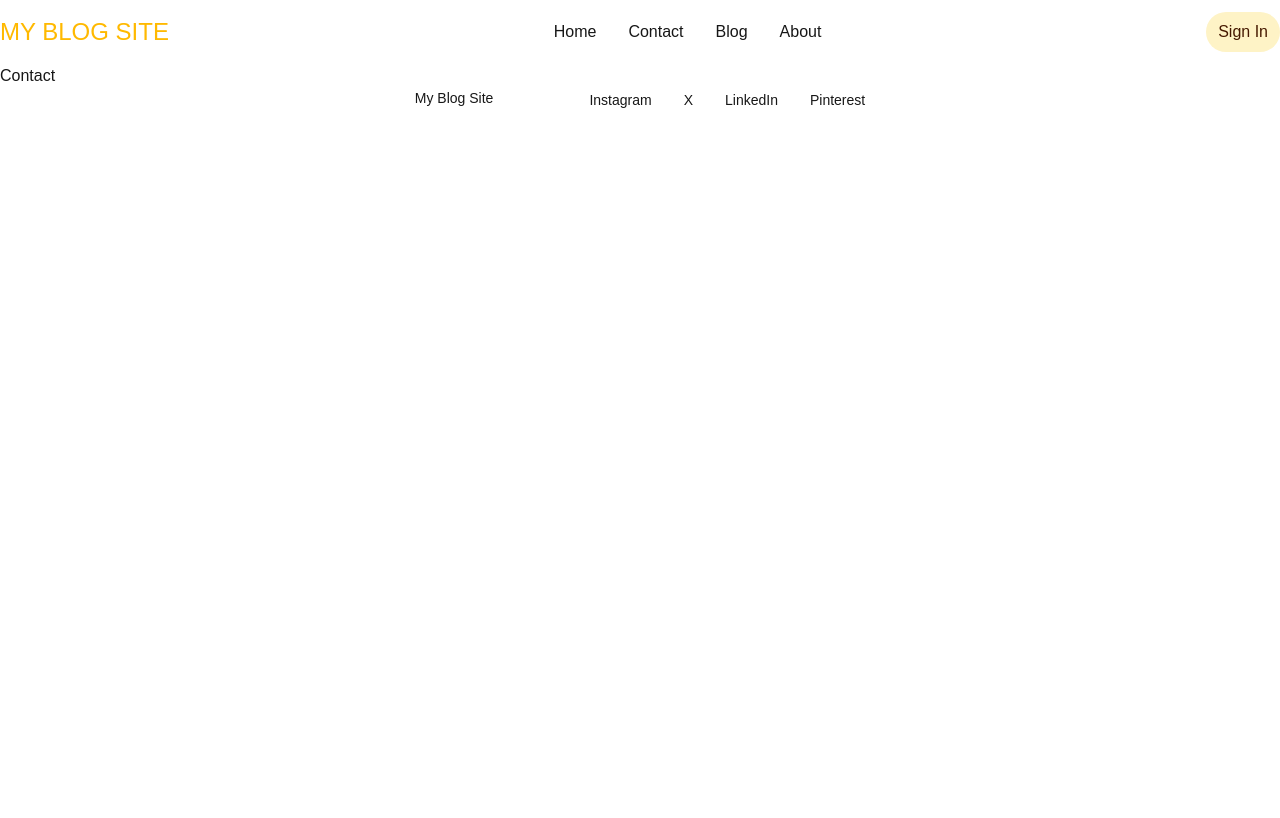
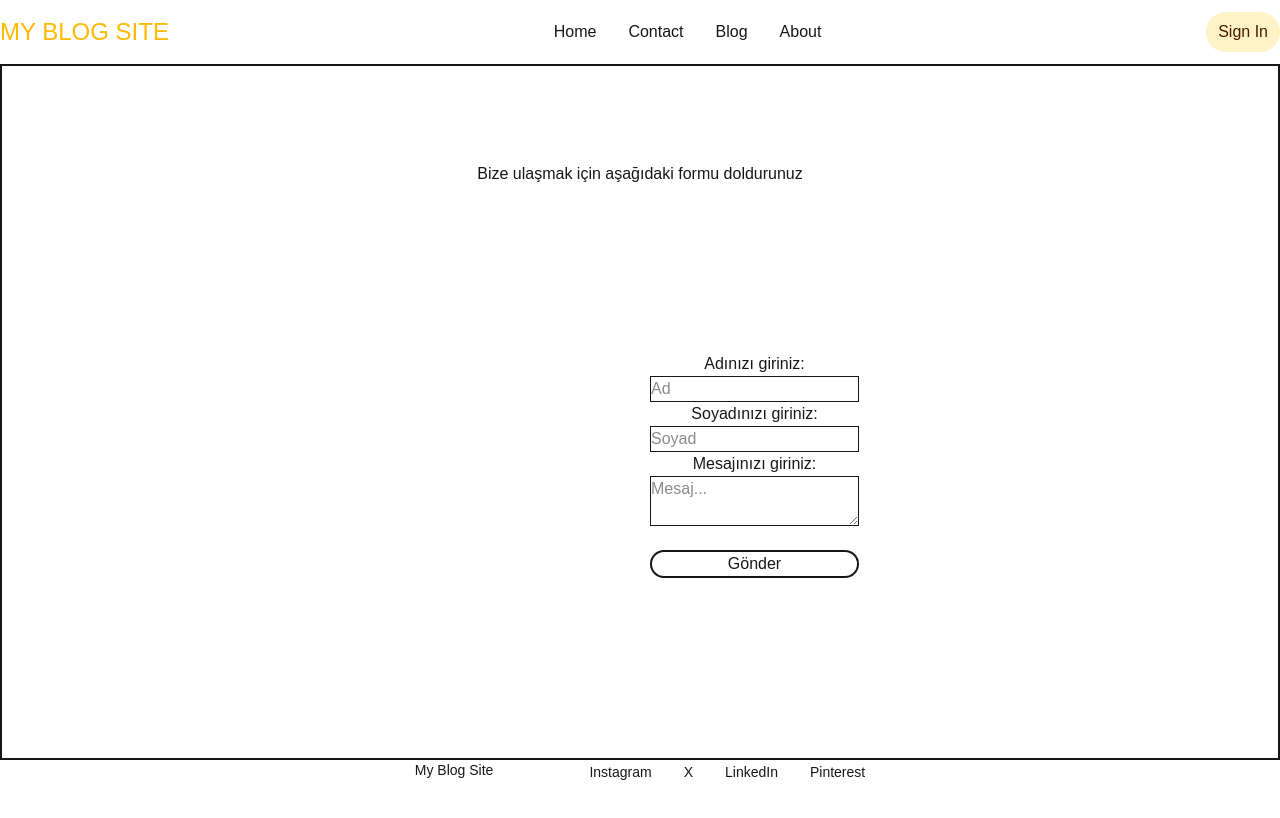
Before and after one commit to Frontend-Egitim/Blog-App, a Next.js app: page /contact in a window 1280 px wide. Shown: the top 818 px of the page. Built offline with nearby package versions, Linux system fonts and the light colour scheme.

Commit message:
contact ve slug yapıldı

```diff
--- a/src/app/blog/[id]/page.js
+++ b/src/app/blog/[id]/page.js
@@ -1,19 +1,40 @@
+// import { redirect } from "next/dist/server/api-utils";
+import { sizes } from "@/constants/sizes";
+import Image from "next/image";
+import { redirect } from "next/navigation";
+
 export default async function Slug({ params }) {
   const { id } = await params;
 
   try {
     let response = await fetch(
-      `https://68848c4c745306380a389657.mockapi.io/blog/${id}` // bu linke get isteği atıyorum (çağırıyorum)
+      `https://68848c5b745306380a3896a3.mockapi.io/blog/${id}` // bu linke get isteği atıyorum (çağırıyorum)
     );
-    var data = await response.json(); // response değişkeninin içindeki json türünde veriyi alıyorum.
-    console.log(data);
+    if (response.ok) {
+      var data = await response.json();
+      return (
+        <div className="flex container mx-auto">
+          <div
+            style={{ height: `${sizes.defaultScreenHeight}vh` }}
+            className="relative w-[50%]"
+          >
+            <Image
+              src={data.imageUrl}
+              alt=""
+              fill
+              className="object-contain"
+            />
+          </div>
+          <div className="w-[50%] p-4">
+            <h1 className="text-center mb-6 text-6xl">{data.title}</h1>
+            <p className="text-gray-300 mx-12  font-mono">{data.content}</p>
+          </div>
+        </div>
+      );
+      // lg:justify-start items-center lg:items-start">
+    }
+    redirect("/not-found");
   } catch (error) {
     console.log(error);
   }
-
-  return (
-    <div className="bg-red-950">
-      {data.title} {data.content}
-    </div>
-  );
 }
--- a/src/app/blog/page.js
+++ b/src/app/blog/page.js
@@ -5,7 +5,7 @@ import Link from "next/link";
 export default async function BlogPage() {
   try {
     let response = await fetch(
-      "https://68848c4c745306380a389657.mockapi.io/blog" // bu linke get isteği atıyorum (çağırıyorum)
+      "https://68848c5b745306380a3896a3.mockapi.io/blog" // bu linke get isteği atıyorum (çağırıyorum)
     );
     var data = await response.json(); // response değişkeninin içindeki json türünde veriyi alıyorum.
     console.log(data);
@@ -25,7 +25,7 @@ export default async function BlogPage() {
           className="p-2 card bg-amber-950 rounded-2xl h-[250px]"
         >
           <Image
-            src={item.image_url}
+            src={item.imageUrl}
             width={300}
             height={200}
             alt=""
--- a/src/app/contact/page.js
+++ b/src/app/contact/page.js
@@ -1,3 +1,43 @@
+import { sizes } from "@/constants/sizes";
+
 export default function Contact() {
-  return <h1>Contact</h1>;
+  return (
+    <div
+      className="border-2 flex flex-col mx-auto container"
+      style={{ height: `${sizes.defaultScreenHeight}vh` }}
+    >
+      <div className="items-center text-center pt-24">
+        <p>Bize ulaşmak için aşağıdaki formu doldurunuz</p>
+      </div>
+      <div className="m-12 flex">
+        <form
+          method="post"
+          className="h-150 w-full py-[10%] text-center flex flex-col mx-150"
+        >
+          <label htmlFor="Name">Adınızı giriniz: </label>
+          <input
+            name="Name"
+            type="text"
+            className="border-1"
+            placeholder="Ad"
+          />
+          <label htmlFor="Surname">Soyadınızı giriniz: </label>
+          <input
+            name="Surname"
+            type="text"
+            className="border-1"
+            placeholder="Soyad"
+          />
+          <label htmlFor="Message">Mesajınızı giriniz: </label>
+          <textarea
+            name="Message"
+            type="text"
+            className="border-1"
+            placeholder="Mesaj..."
+          />
+          <button className="mt-6 border-2 rounded-2xl">Gönder</button>
+        </form>
+      </div>
+    </div>
+  );
 }
```
